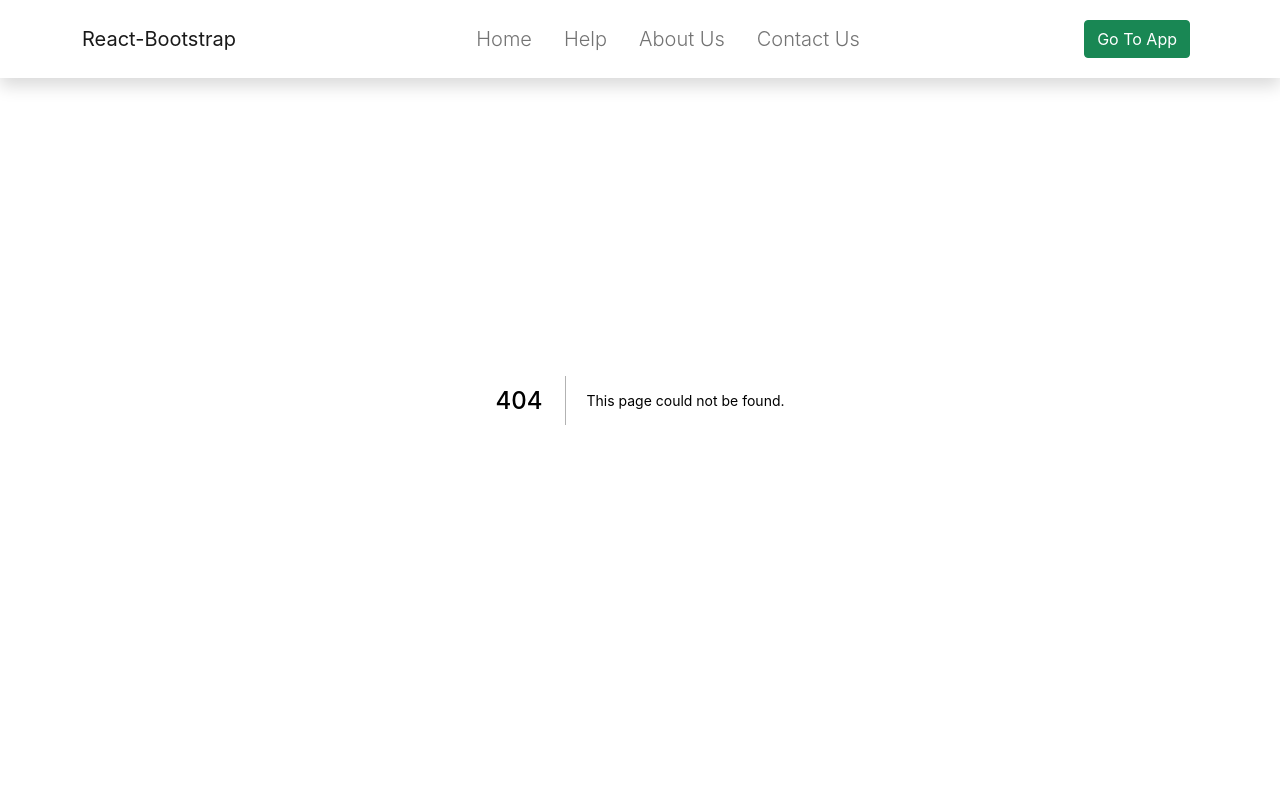
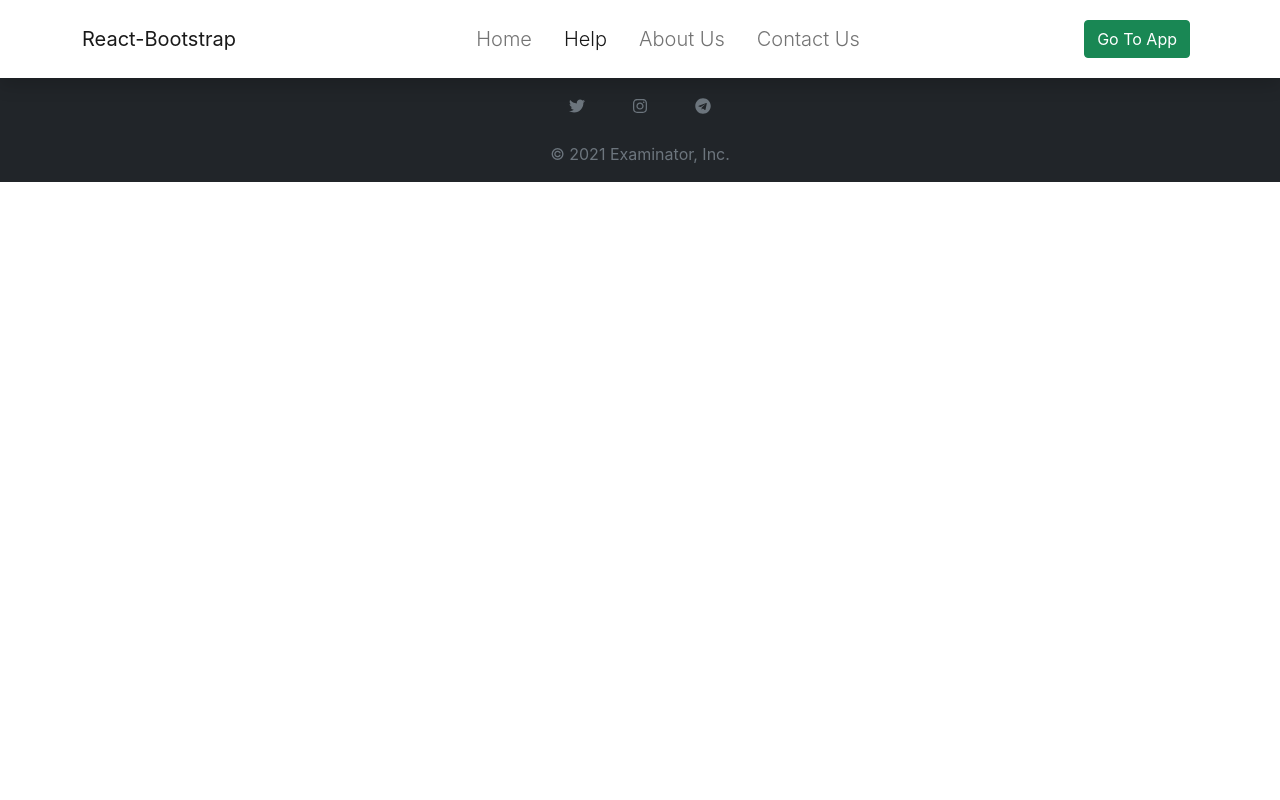
Before and after one commit to alireza-jahandoost/main-app-examining, a Next.js app: page /help in a window 1280 px wide. Before the commit this address had no page. Shown: the top 800 px of the page. Built offline with nearby package versions, Linux system fonts and the light colour scheme.

Commit message:
Config navbar links

```diff
--- a/components/layout/navbar.component.jsx
+++ b/components/layout/navbar.component.jsx
@@ -1,28 +1,72 @@
 import { Navbar, Container, Button, Nav } from "react-bootstrap";
+import programRoutes from "../../constants/program-routes.constant";
+import externalRoutes from "../../constants/external-routes.constant";
+import { useRouter } from "next/router";
+import Link from "next/link";
+
 const AppNavbar = () => {
+  const router = useRouter();
+  const isCurrentPath = (expected) => {
+    return router.pathname === expected;
+  };
+
+  const isActive = (expected) => {
+    const output = {};
+    output.active = isCurrentPath(expected);
+    return output;
+  };
+
   return (
     <Navbar bg="white" expand="lg" fixed="top" className="shadow">
       <Container>
-        <Navbar.Brand href="#home">React-Bootstrap</Navbar.Brand>
+        <Link passHref href={programRoutes.home}>
+          <Navbar.Brand>React-Bootstrap</Navbar.Brand>
+        </Link>
         <Navbar.Toggle aria-controls="basic-navbar-nav" />
         <Navbar.Collapse id="basic-navbar-nav">
           <Nav className="ms-auto lead">
-            <Nav.Link className="m-2" href="#home">
+            <Link passHref href={programRoutes.home}>
+              <Nav.Link
+                role="link"
+                {...isActive(programRoutes.home)}
+                className="m-2"
+              >
                 Home
               </Nav.Link>
-            <Nav.Link className="m-2" href="#link">
+            </Link>
+            <Link passHref href={programRoutes.help}>
+              <Nav.Link
+                role="link"
+                {...isActive(programRoutes.help)}
+                className="m-2"
+              >
                 Help
               </Nav.Link>
-            <Nav.Link className="m-2" href="#link">
+            </Link>
+            <Link passHref href={programRoutes.aboutUs}>
+              <Nav.Link
+                role="link"
+                {...isActive(programRoutes.aboutUs)}
+                className="m-2"
+              >
                 About Us
               </Nav.Link>
-            <Nav.Link className="m-2" href="#link">
+            </Link>
+            <Link passHref href={programRoutes.contactUs}>
+              <Nav.Link
+                role="link"
+                {...isActive(programRoutes.contactUs)}
+                className="m-2"
+              >
                 Contact Us
               </Nav.Link>
+            </Link>
           </Nav>
+          <Link href={externalRoutes.webApp}>
             <Button variant="success" className="ms-auto m-2">
               Go To App
             </Button>
+          </Link>
         </Navbar.Collapse>
       </Container>
     </Navbar>
--- /dev/null
+++ b/constants/external-routes.constant.js
@@ -0,0 +1,5 @@
+const externalRoutes = {
+  webApp: "http://localhost:3001",
+};
+
+export default externalRoutes;
--- /dev/null
+++ b/constants/program-routes.constant.js
@@ -0,0 +1,8 @@
+const programRoutes = {
+  home: "/",
+  aboutUs: "/about-us",
+  contactUs: "/contact-us",
+  help: "/help",
+};
+
+export default programRoutes;
--- /dev/null
+++ b/pages/about-us.js
@@ -0,0 +1,5 @@
+const AboutUs = () => {
+  return null;
+};
+
+export default AboutUs;
--- /dev/null
+++ b/pages/contact-us.js
@@ -0,0 +1,5 @@
+const ContactUs = () => {
+  return null;
+};
+
+export default ContactUs;
--- /dev/null
+++ b/pages/help.js
@@ -0,0 +1,5 @@
+const Help = () => {
+  return null;
+};
+
+export default Help;
```
Lines whose indentation alone changed are shown as unchanged.
